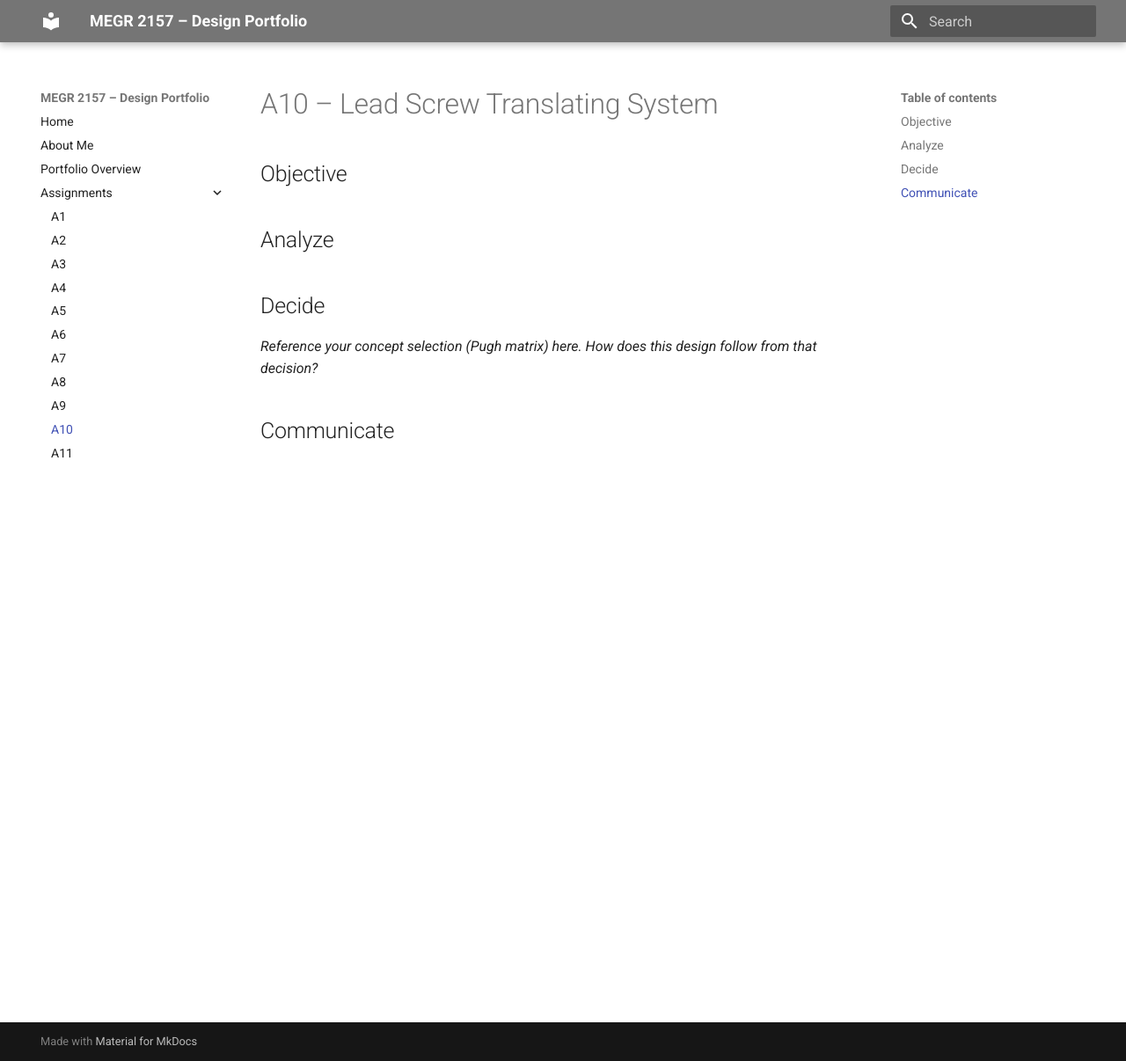
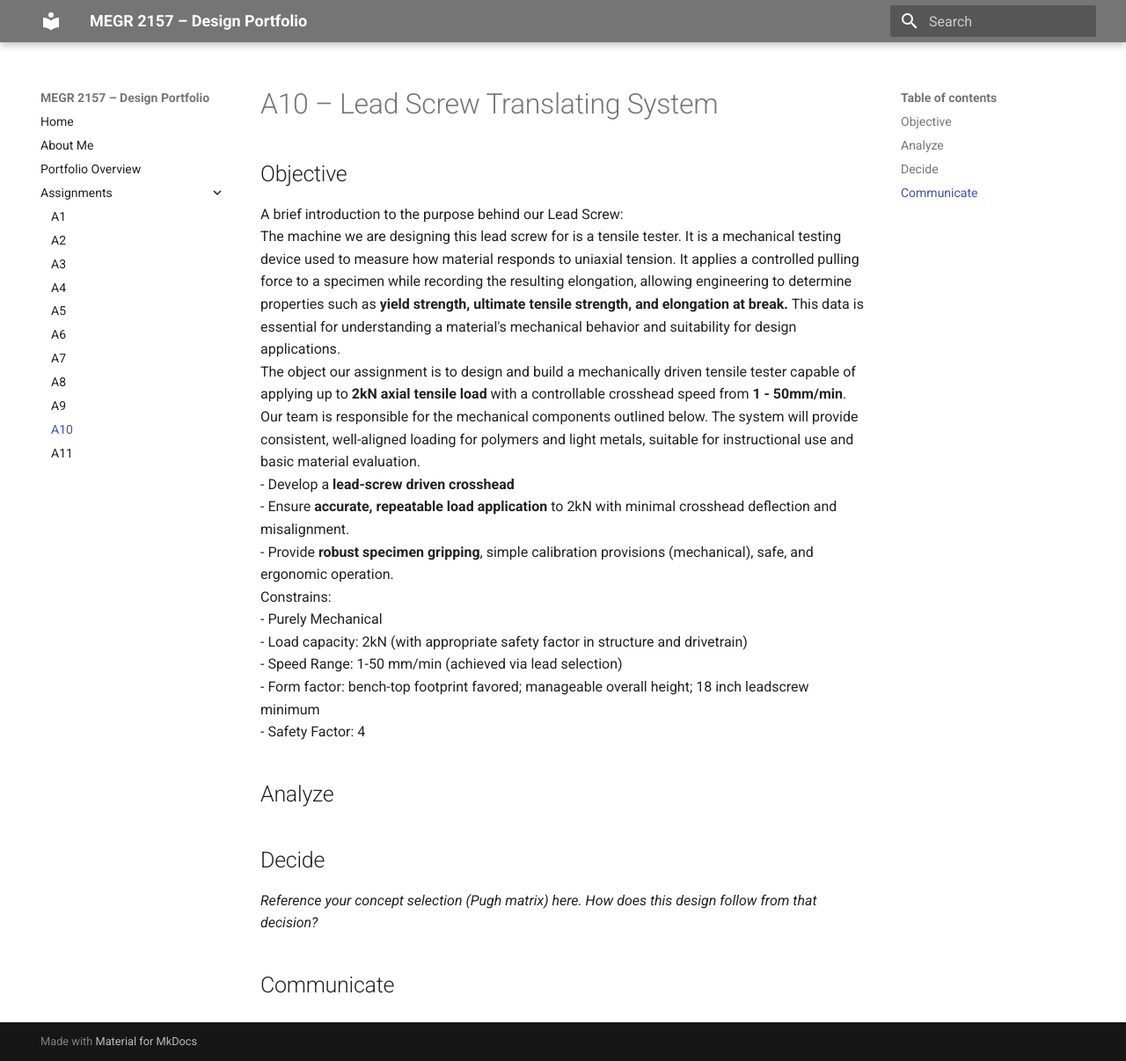
Before and after one commit to jadelma5/megr2156-portfolio, an MkDocs documentation site: the page built from docs/assignments/A10/index.md, in a window 1280 px wide and 1206 px high. Shown: the whole window at 88% size. Built offline with MkDocs 1.6.1 and Material for MkDocs 9.7.7, drawn with Linux system fonts in a browser that asks for light colours.

Commit message:
Update index.md

```diff
--- a/docs/assignments/A10/index.md
+++ b/docs/assignments/A10/index.md
@@ -1,7 +1,18 @@
 # A10 – Lead Screw Translating System
 
 ## Objective
-
+A brief introduction to the purpose behind our Lead Screw:
+The machine we are designing this lead screw for is a tensile tester. It is a mechanical testing device used to measure how material responds to uniaxial tension. It applies a controlled pulling force to a specimen while recording the resulting elongation, allowing engineering to determine properties such as **yield strength, ultimate tensile strength, and elongation at break.** This data is essential for understanding a material's mechanical behavior and suitability for design applications.
+The object our assignment is to design and build a mechanically driven tensile tester capable of applying up to **2kN axial tensile load** with a controllable crosshead speed from **1 - 50mm/min**. Our team is responsible for the mechanical components outlined below. The system will provide consistent, well-aligned loading for polymers and light metals, suitable for instructional use and basic material evaluation.
+- Develop a **lead-screw driven crosshead**
+- Ensure **accurate, repeatable load application** to 2kN with minimal crosshead deflection and misalignment.
+- Provide **robust specimen gripping**, simple calibration provisions (mechanical), safe, and ergonomic operation.
+Constrains:
+- Purely Mechanical
+- Load capacity: 2kN (with appropriate safety factor in structure and drivetrain)
+- Speed Range: 1-50 mm/min (achieved via lead selection)
+- Form factor: bench-top footprint favored; manageable overall height; 18 inch leadscrew minimum
+- Safety Factor: 4
 
 ## Analyze
 
```
